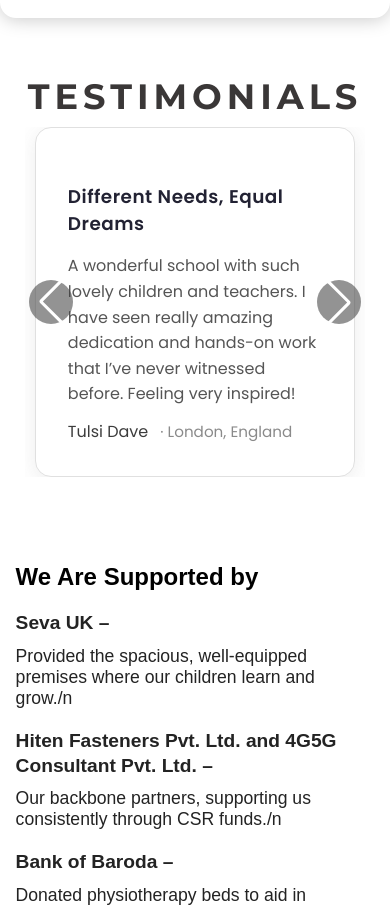
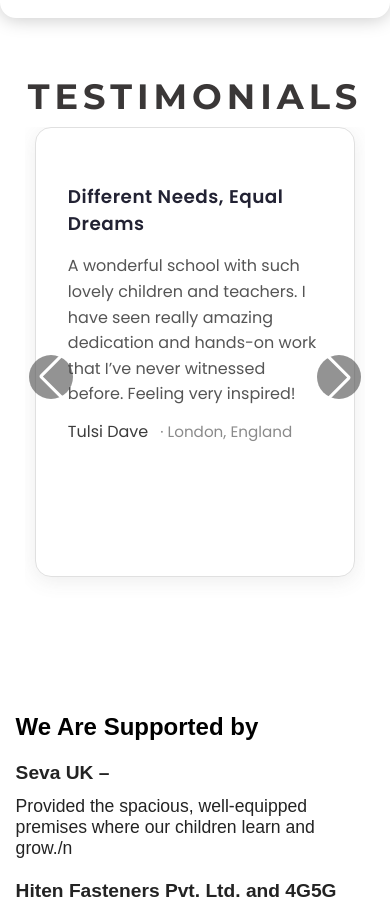
Before and after one commit to Parvati-Mutalik/Arunodaya-App, a React (Create React App) app: page / in a window 390 px wide. Shown: the part 7860-8767 px from the top of the page. Built offline with nearby package versions, Linux system fonts and the light colour scheme; grey boxes are pictures that could not be loaded.

Commit message:
Update TestimonialsSlider.css

```diff
--- a/src/pages/TestimonialsSlider.css
+++ b/src/pages/TestimonialsSlider.css
@@ -208,8 +208,8 @@
     width: 320px;
     min-width: 320px;
     max-width: 320px;
-    min-height: 350px;
-    max-height: 350px;
+    min-height: 450px;
+    max-height: 500px;
     margin: 0 auto;
   }
 
```
